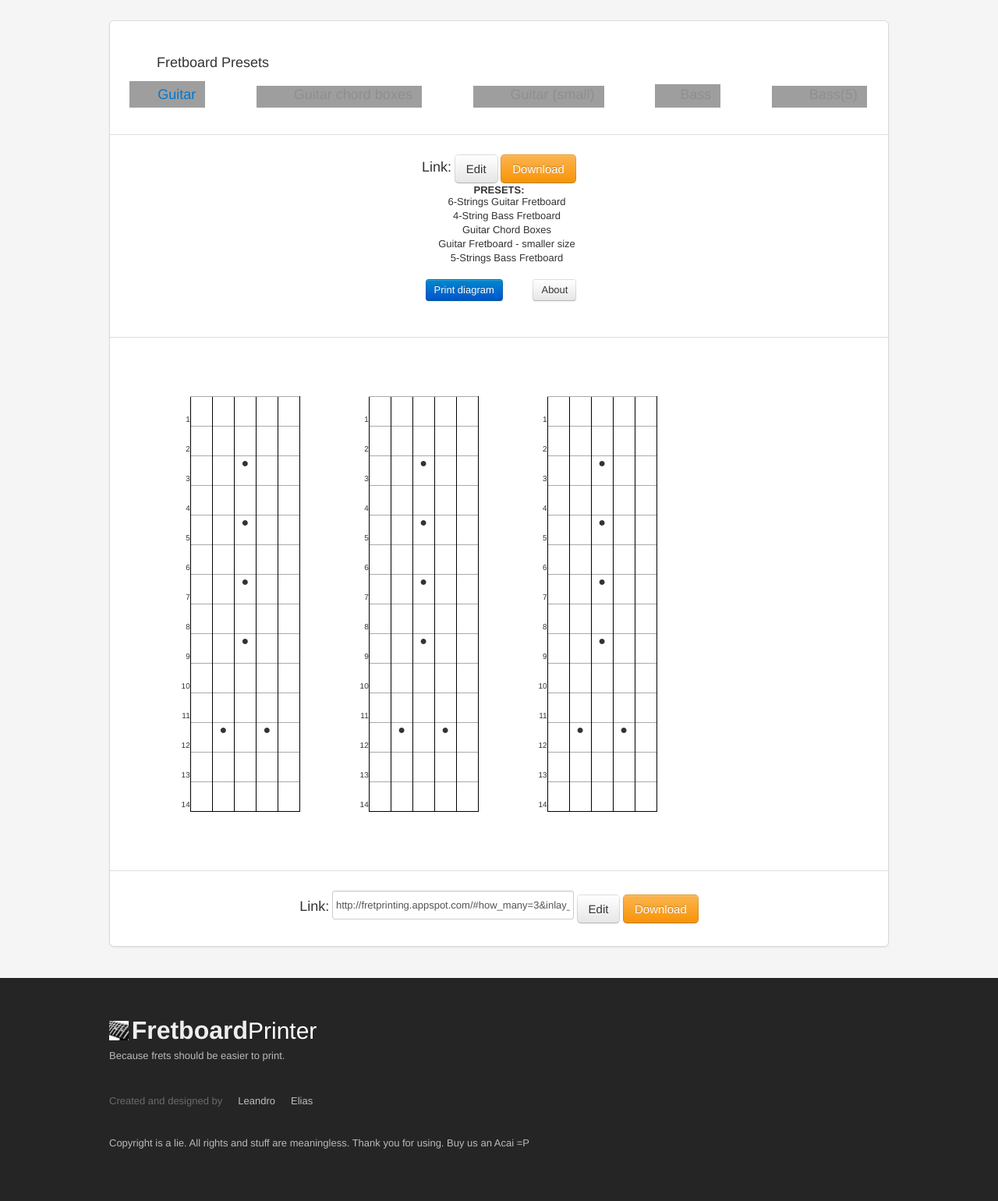
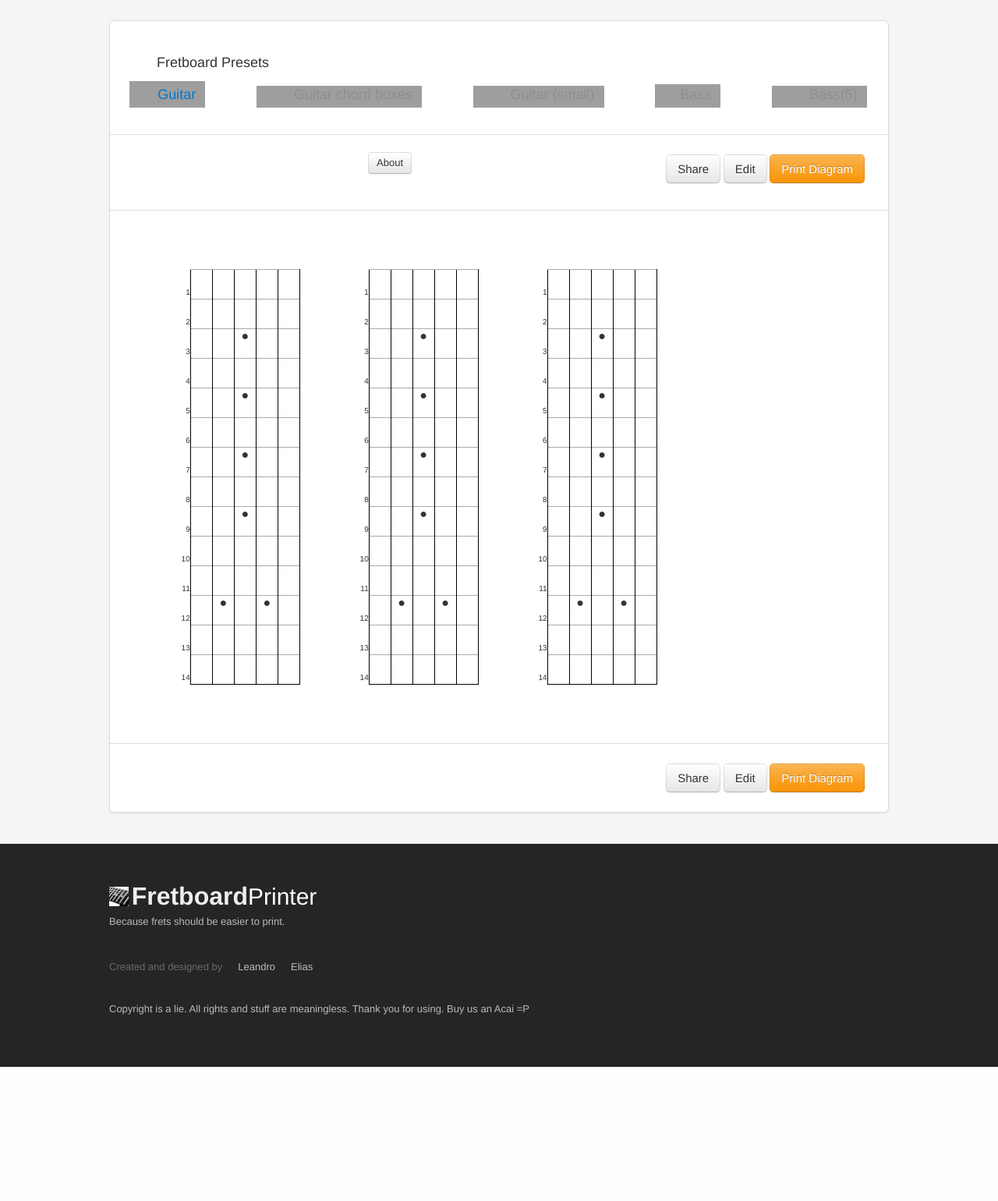
Before and after one commit to eliasdorneles/fretprinting, a Python web app: template templates/index.html in a window 1280 px wide. Shown: the part 982-2522 px from the top of the page at 78% size. After the commit the page ends 2350 px from the top, so only its background shows below. Run offline with Jinja, Linux system fonts and the light colour scheme; the template is opened without the code that fills it, so the values that code supplies are empty; some libraries are stand-ins or nearby versions; grey boxes are pictures that could not be loaded.

Commit message:
Removendo links antigos para novo conceito de interface.

```diff
--- a/js/app.js
+++ b/js/app.js
@@ -152,9 +152,12 @@ $(function () {
     $('select#inlay_variation').append('<option value="----------------">No Inlay</option>');
     $('select#inlay_variation').append('<option value="--.-.-.-.--:--.-" selected>Variation 1</option>');
     $('select#inlay_variation').append('<option value="--.-.-.--.-:--.-">Variation 2</option>');
-    $('#print_btn').click(function () {
+
+    $('.print-action').click(function (e) {
+        e.preventDefault();
         window.print();
     });
+
     $('#help_btn').click(function () {
         $('#help').show('fast');
     });
--- a/templates/index.html
+++ b/templates/index.html
@@ -114,59 +114,22 @@
         <div class="span12 white-panel no-padding">
             <h3 class="tab-title hidden-print">Fretboard Presets</h3>
             <ul class="nav nav-tabs hidden-print">
-                <li class="active"><a href="" class="gc-icon agency-icon">Guitar</a></li>
-                <li><a href="" class="gc-icon higher-ed-icon">Guitar chord boxes</a></li>
-                <li><a href="" class="gc-icon higher-ed-icon">Guitar (small)</a></li>
-                <li><a href="" class="gc-icon enterprise-icon">Bass</a></li>
-                <li><a href="" class="gc-icon higher-ed-icon">Bass(5)</a></li>
+                <li class="active"><a href="#how_many=3&inlay_variation=--.-.-.-.--:--.-&size_diagram=Medium&num_strings=6&frets_per_diagram=14&show_numbers=true&fretboard_margin=0.8" class="preset gc-icon agency-icon">Guitar</a></li>
+                <li><a href="#how_many=9&inlay_variation=----------------&size_diagram=Large&num_strings=6&frets_per_diagram=5&show_numbers=false&fretboard_margin=0.2" class="preset gc-icon higher-ed-icon">Guitar chord boxes</a></li>
+                <li><a href="#how_many=8&inlay_variation=--.-.-.-.--:--.-&size_diagram=Small&num_strings=6&frets_per_diagram=16&show_numbers=true&fretboard_margin=0.2" class="preset gc-icon higher-ed-icon">Guitar (small)</a></li>
+                <li><a href="#how_many=4&inlay_variation=--.-.-.-.--:--.-&size_diagram=Large&num_strings=4&frets_per_diagram=14&show_numbers=true&fretboard_margin=0.4" class="preset gc-icon enterprise-icon">Bass</a></li>
+                <li><a href="#how_many=3&inlay_variation=--.-.-.-.--:--.-&size_diagram=Large&num_strings=5&frets_per_diagram=14&show_numbers=false&fretboard_margin=0.4" class="preset gc-icon higher-ed-icon">Bass(5)</a></li>
             </ul>
             <!-- End tabs -->
+            <div class="button-text-panel pull-right hidden-print">
+                <div class="btn btn-large">Share</div>
+                <div class="btn btn-large">Edit</div>
+                <div href="signup" class="btn btn-large btn-warning print-action">Print Diagram</div>
+            </div>
+
 
             <div class="button-text-panel under-nav-tab hidden-print">
-                <h3>Link:</h3>
-
-                <div class="btn btn-large">Edit</div>
-                <div href="signup" class="btn btn-large btn-warning">Download</div>
-
                 <div class="hidden-print">
-                    <strong>PRESETS:</strong>
-                    <br/>
-                    <a href="#how_many=3&inlay_variation=--.-.-.-.--:--.-&size_diagram=Medium&num_strings=6&frets_per_diagram=14&show_numbers=true&fretboard_margin=0.8"
-                       class="preset">
-                        <span class="eng">6-Strings Guitar Fretboard</span>
-                        <span class="pt">Braço de violão/guitarra 6 cordas</span>
-                    </a>
-                    <br/>
-                    <a href="#how_many=4&inlay_variation=--.-.-.-.--:--.-&size_diagram=Large&num_strings=4&frets_per_diagram=14&show_numbers=true&fretboard_margin=0.4"
-                       class="preset">
-                        <span class="eng">4-String Bass Fretboard</span>
-                        <span class="pt">Braço de Baixo 4 cordas</span>
-                    </a>
-                    <br/>
-                    <a href="#how_many=9&inlay_variation=----------------&size_diagram=Large&num_strings=6&frets_per_diagram=5&show_numbers=false&fretboard_margin=0.2"
-                       class="preset">
-                        <span class="eng">Guitar Chord Boxes</span>
-                        <span class="pt">Diagramas para Acordes violão/guitarra</span>
-                    </a>
-                    <br/>
-                    <a href="#how_many=8&inlay_variation=--.-.-.-.--:--.-&size_diagram=Small&num_strings=6&frets_per_diagram=16&show_numbers=true&fretboard_margin=0.2"
-                       class="preset">
-                        <span class="eng">Guitar Fretboard - smaller size</span>
-                        <span class="pt">Braço de violão/guitarra 6 cordas - tamanho menor</span>
-                    </a>
-                    <br/>
-                    <a href="#how_many=3&inlay_variation=--.-.-.-.--:--.-&size_diagram=Large&num_strings=5&frets_per_diagram=14&show_numbers=false&fretboard_margin=0.4"
-                       class="preset">
-                        <span class="eng">5-Strings Bass Fretboard</span>
-                        <span class="pt">Braço de Baixo 5 cordas</span>
-                    </a>
-                    <br/>
-                    <br/>
-                    <a href="javascript:void(0)" id="print_btn" class="btn btn-primary">
-                        <span class="eng">Print diagram</span>
-                        <span class="pt">Imprimir diagrama</span>
-                    </a>
-                    <span class="spacer"></span>
                     <a href="javascript:void(0)" id="toggleLanguage">Versão em Português</a>
                     <a href="javascript:void(0)" id="help_btn" class="btn">
                         <span class="eng">About</span>
@@ -238,14 +201,12 @@
                 <!-- End .tab-content -->
             </div>
 
-            <div class="button-text-panel top-border hidden-print">
-
-                <h3>Link:</h3>
-                <input type="text" class="span4 input-text"
-                       value="http://fretprinting.appspot.com/#how_many=3&inlay_variation=--.-.-.-.--:--.-&size_diagram=Medium&num_strings=6&frets_per_diagram=14&show_numbers=true&fretboard_margin=0.8">
-
-                <div class="btn btn-large">Edit</div>
-                <div href="signup" class="btn btn-large btn-warning">Download</div>
+            <div class="top-border">
+                <div class="button-text-panel pull-right hidden-print">
+                    <div class="btn btn-large">Share</div>
+                    <div class="btn btn-large">Edit</div>
+                    <div href="signup" class="btn btn-large btn-warning print-action">Print Diagram</div>
+                </div>
             </div>
         </div>
     </div>
```
